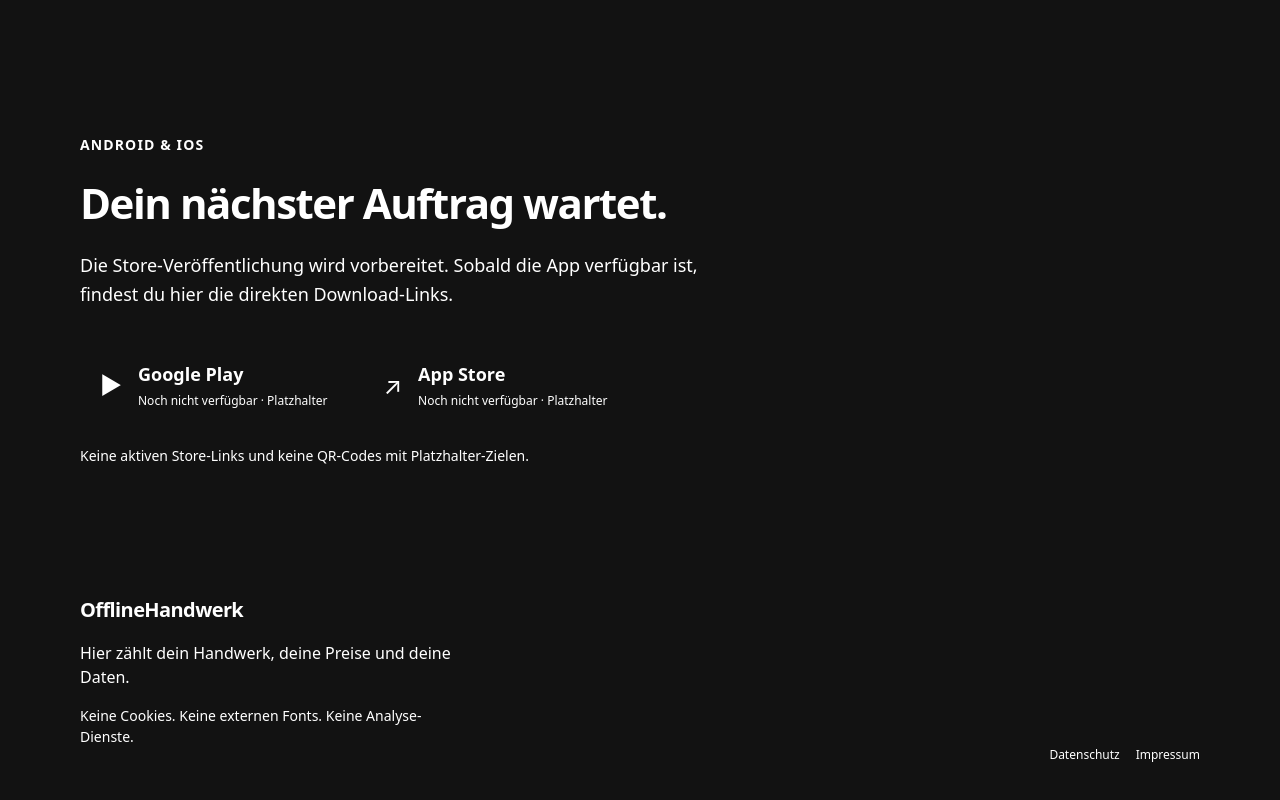
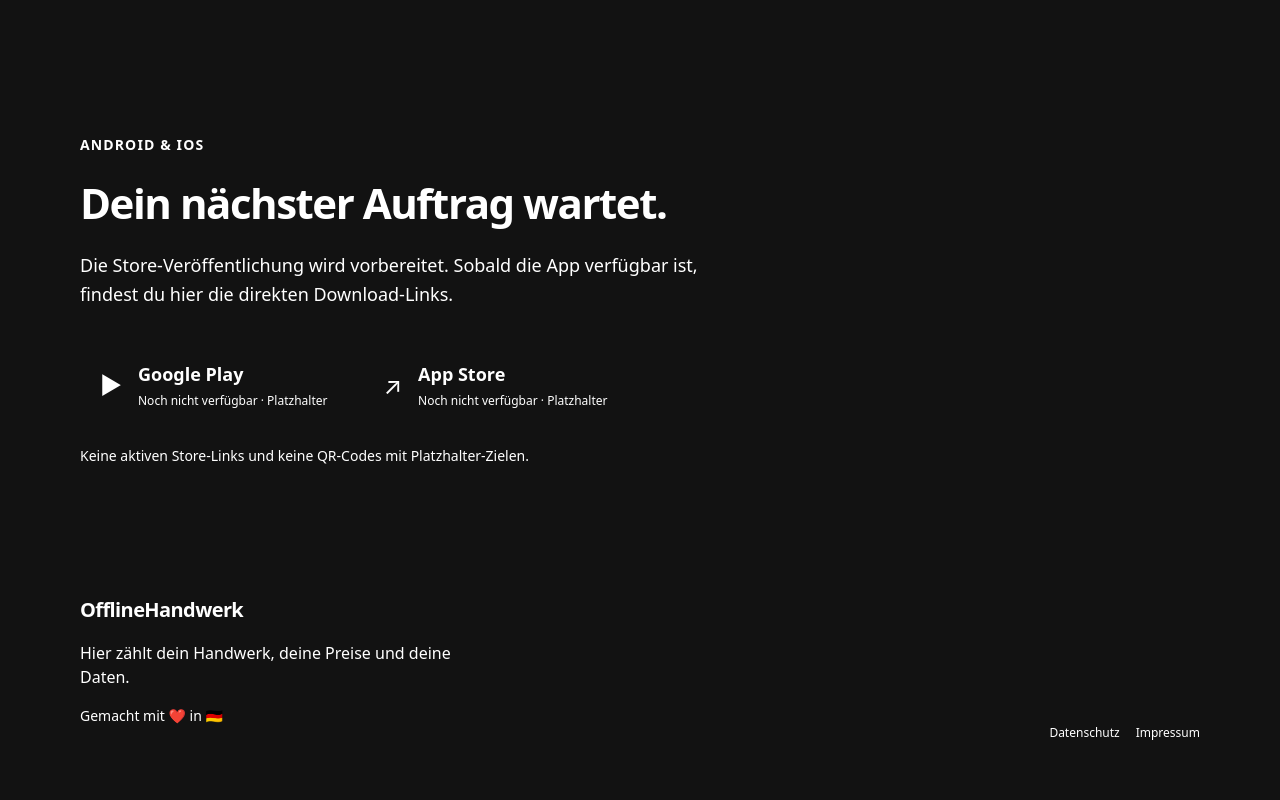
Before and after one commit to Siems-Software/OfflineHandwerk-Website, an Astro site: page / in a window 1280 px wide. Shown: the part 4036-4836 px from the top of the page. Built offline with nearby package versions, Linux system fonts and the light colour scheme; Astro itself is replaced by a stand-in of ours.

Commit message:
fix: replace the footer resource line with a made-with note (#16)
Show "Gemacht mit ❤️ in 🇩🇪" on German pages and "Made with ❤️ in 🇩🇪" on English pages, in the same small footer style.

Co-authored-by: Cursor Agent <cursoragent@cursor.com>
Co-authored-by: Crome696 <Crome696@users.noreply.github.com>

```diff
--- a/src/components/Base.astro
+++ b/src/components/Base.astro
@@ -115,7 +115,7 @@ const csp = `default-src 'none';${preserved ? ` ${preserved.csp}` : ''} style-sr
             {site.name}
           </a>
           <p>{t.footerClaim}</p>
-          <p class="small">{t.footerResources}</p>
+          <p class="small">{t.footerMade}</p>
         </div>
         <nav aria-label={t.footerLegal}>
           <a href={localePath(locale, 'privacy')}>{t.privacy}</a>
--- a/src/i18n/de.ts
+++ b/src/i18n/de.ts
@@ -128,7 +128,7 @@ export const de = {
   privacy: 'Datenschutz',
   imprint: 'Impressum',
   contact: 'Kontakt',
-  footerResources: 'Keine Cookies. Keine externen Fonts. Keine Analyse-Dienste.',
+  footerMade: 'Gemacht mit ❤️ in 🇩🇪',
   notFoundTitle: 'Diese Seite gibt es nicht.',
   notFoundBody: 'Wähle die deutsche oder englische Produktseite.',
 } as const;
--- a/src/i18n/en.ts
+++ b/src/i18n/en.ts
@@ -118,7 +118,7 @@ export const en = {
   privacy: 'Privacy',
   imprint: 'Imprint',
   contact: 'Contact',
-  footerResources: 'No cookies. No external fonts. No analytics services.',
+  footerMade: 'Made with ❤️ in 🇩🇪',
   notFoundTitle: 'This page does not exist.',
   notFoundBody: 'Choose the German or English product page.',
 } satisfies Dictionary;
```
Also changed, not shown: tests/site.test.mjs (+3 -0 lines).
